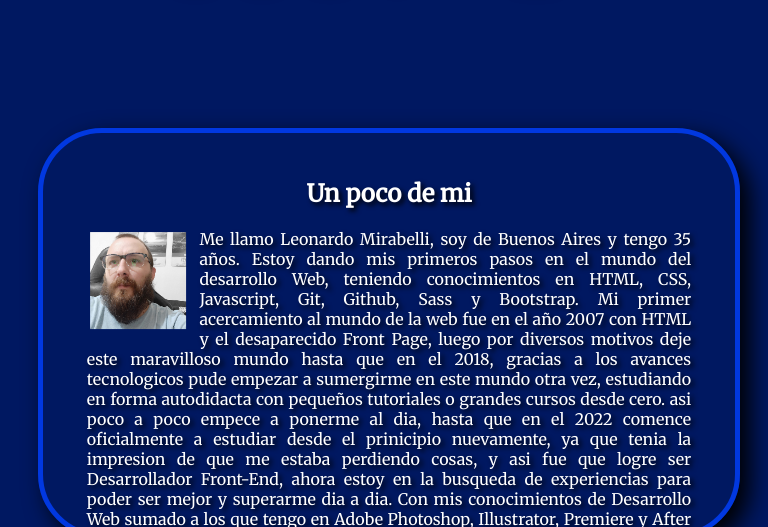
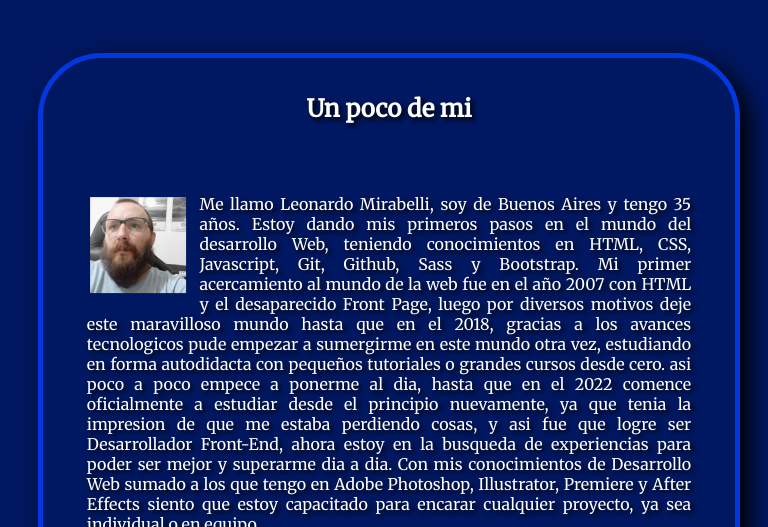
Before and after one commit to lmirabelli/Portfolio, a plain HTML site: page index.html in a window 768 px wide. Shown: the part 273-800 px from the top of the page. Drawn offline with Linux system fonts and the light colour scheme.

Commit message:
portfolio-V5

```diff
--- a/index.html
+++ b/index.html
@@ -47,7 +47,7 @@
                 <img src="images/yo.png" alt="">
                 Me llamo Leonardo Mirabelli, soy de Buenos Aires y tengo 35 años.
                 Estoy dando mis primeros pasos en el mundo del desarrollo Web, teniendo conocimientos en HTML, CSS, Javascript, Git, Github, Sass y Bootstrap.
-                Mi primer acercamiento al mundo de la web fue en el año 2007 con HTML y el desaparecido Front Page, luego por diversos motivos deje este maravilloso mundo hasta que en el 2018, gracias a los avances tecnologicos pude empezar a sumergirme en este mundo otra vez, estudiando en forma autodidacta con pequeños tutoriales o grandes cursos desde cero. asi poco a poco empece a ponerme al dia, hasta que en el 2022 comence oficialmente a estudiar desde el prinicipio nuevamente, ya que tenia la impresion de que me estaba perdiendo cosas, y asi fue que logre ser Desarrollador Front-End, ahora estoy en la busqueda de experiencias para poder ser mejor y superarme dia a dia. Con mis conocimientos de Desarrollo Web sumado a los que tengo en Adobe Photoshop, Illustrator, Premiere y After Effects siento que estoy capacitado para encarar cualquier proyecto, ya sea individual o en equipo.</p>
+                Mi primer acercamiento al mundo de la web fue en el año 2007 con HTML y el desaparecido Front Page, luego por diversos motivos deje este maravilloso mundo hasta que en el 2018, gracias a los avances tecnologicos pude empezar a sumergirme en este mundo otra vez, estudiando en forma autodidacta con pequeños tutoriales o grandes cursos desde cero. asi poco a poco empece a ponerme al dia, hasta que en el 2022 comence oficialmente a estudiar desde el principio nuevamente, ya que tenia la impresion de que me estaba perdiendo cosas, y asi fue que logre ser Desarrollador Front-End, ahora estoy en la busqueda de experiencias para poder ser mejor y superarme dia a dia. Con mis conocimientos de Desarrollo Web sumado a los que tengo en Adobe Photoshop, Illustrator, Premiere y After Effects siento que estoy capacitado para encarar cualquier proyecto, ya sea individual o en equipo.</p>
         </div>
         <div class="secundario" id="servicio">
             <h2>Servicios</h2>
--- a/scss/_media-mobile.scss
+++ b/scss/_media-mobile.scss
@@ -30,12 +30,20 @@
         }
         .secundario{
             width: 80%;
-            height: auto;
-            margin: 150px 5%;
+            margin: 75px 5%;
             padding: 25px 5%;
             .personal{
                 width: 75%;
             }
         }
+        #unpocodemi{
+            height: 500px;
+            h2{
+                margin-top: 10px;
+            }
+        }
+        #servicio{
+            height: 600px;
+        }
     }
 }
```
Also changed, not shown: styles/maincss.css, 1 other file.
